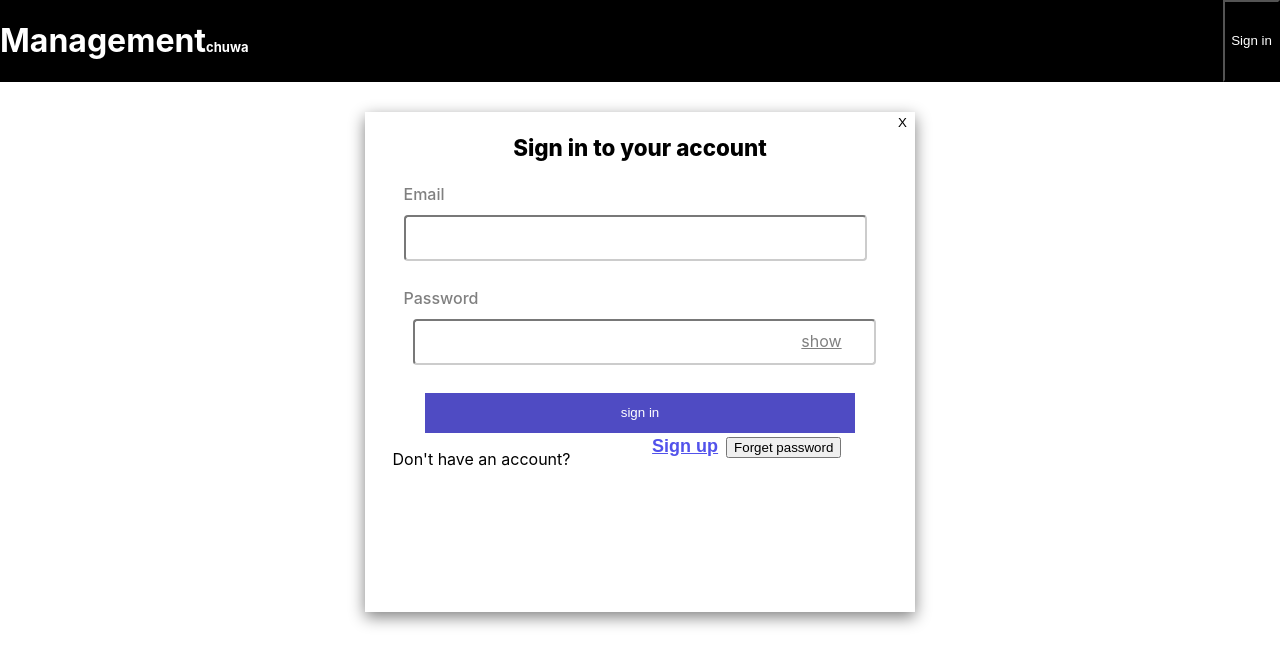
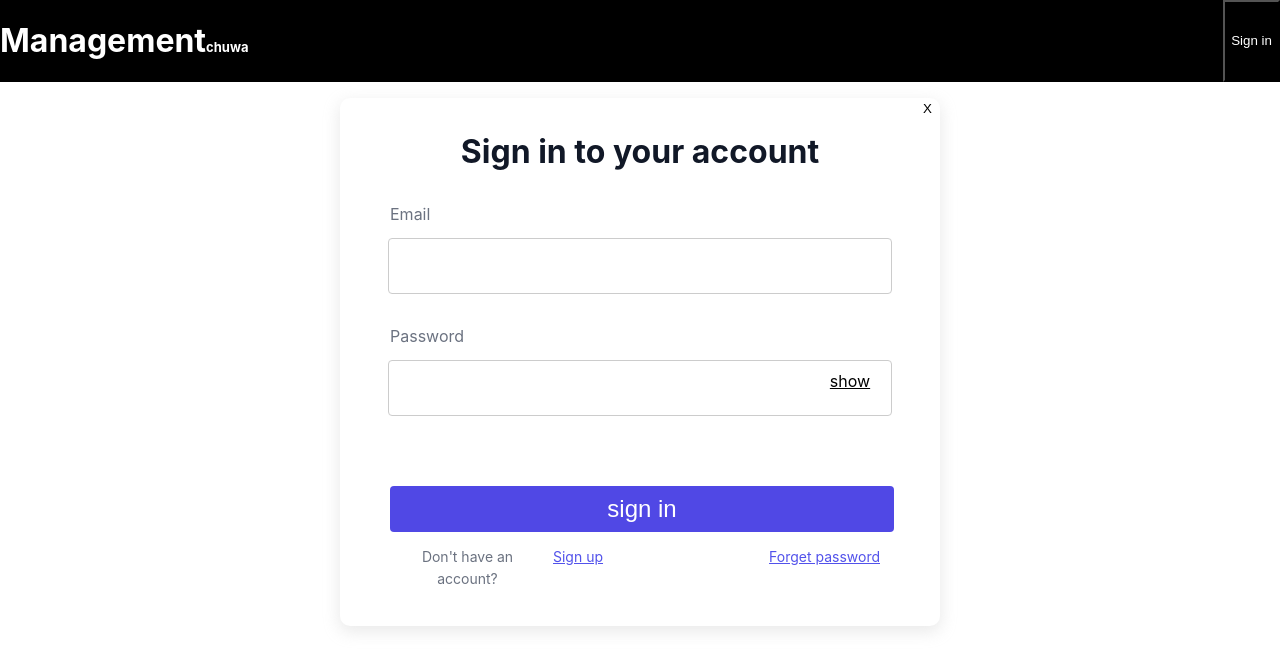
Before and after one commit to xu830/JSproject-nanny1, a React (Create React App) app in the folder nanny1/: page / in a window 1280 px wide. Both pictures are taken after a click on the button "Sign in". Shown: the top 668 px of the page. Built offline with nearby package versions, Linux system fonts and the light colour scheme.

Commit message:
css update input form formatted

```diff
--- a/nanny1/src/App.js
+++ b/nanny1/src/App.js
@@ -23,6 +23,7 @@ function App() {
           openModal={setModalState}
           closeSignUp={setShowSignUp}
           closeUpdate={setShowUpdatePwd}
+          closeSendUpdate={SetShowSendUpdatePwd}
         />
       </NannyHeader>
       {ModalState && (
@@ -30,21 +31,28 @@ function App() {
           titleText={
             (ShowSignUp && SIGN_UP_FORM.TITLE) ||
             (ShowUpdatePwd && UPDATE_PWD_FORM.TITLE) ||
-            (!ShowSignUp && !ShowUpdatePwd && LOGIN_FORM.TITLE)
+            (ShowSendUpdatePwd && "") ||
+            (!ShowSignUp &&
+              !ShowUpdatePwd &&
+              !ShowSendUpdatePwd &&
+              LOGIN_FORM.TITLE)
           }
           closeModal={setModalState}
         >
           {ShowSignUp && (
             <SignUpModalContent handleSignUp={() => setShowSignUp(false)} />
           )}
-          {!ShowSignUp && !ShowUpdatePwd && (
+          {!ShowSignUp && !ShowUpdatePwd && !ShowSendUpdatePwd && (
             <SignInModalContent
               handleSignUp={() => setShowSignUp(true)}
               handleUpdatePwd={() => setShowUpdatePwd(true)}
             />
           )}
           {ShowUpdatePwd && (
-            <Updatepwd handleSendUpdatePwd={() => SetShowSendUpdatePwd(true)} />
+            <Updatepwd
+              handleSendUpdatePwd={SetShowSendUpdatePwd}
+              handleUpdatePwd={setShowUpdatePwd}
+            />
           )}
           {ShowSendUpdatePwd && <SendUpdatePwd />}
         </MyModal>
--- a/nanny1/src/common/modal/index.css
+++ b/nanny1/src/common/modal/index.css
@@ -10,17 +10,43 @@
 
 .ModalContainer {
   display: flex;
-  box-shadow: gray 0px 5px 15px;
+  box-shadow: 0px 5px 16px 1px rgba(229, 229, 229, 0.8);
   flex-direction: column;
-  width: 550px;
-  height: 500px;
+  width: 600px;
+  height: 528px;
   justify-content: flex-start;
   align-items: flex-start;
+  background: #ffffff;
+  border-radius: 10px;
 }
 
 .title {
-  color: black;
-  font-weight: 800;
-  font-size: 140%;
   width: 100%;
+  height: 44px;
+
+  font-family: "Inter";
+  font-style: normal;
+  font-weight: 700;
+  font-size: 32px;
+  line-height: 137.5%;
+  /* identical to box height, or 44px */
+
+  text-align: center;
+
+  /* Text/Primary */
+
+  color: #111827;
+
+  /* Inside auto layout */
+
+  flex: none;
+  order: 0;
+  flex-grow: 0;
 }
+#closeBtn {
+  position: relative;
+  background-color: transparent;
+  border-color: transparent;
+  cursor: pointer;
+  float: right;
+}
--- a/nanny1/src/components/HeaderSignin.js
+++ b/nanny1/src/components/HeaderSignin.js
@@ -1,10 +1,16 @@
-const HeaderSignIn = ({ openModal, closeSignUp, closeUpdate }) => {
+const HeaderSignIn = ({
+  openModal,
+  closeSignUp,
+  closeUpdate,
+  closeSendUpdate,
+}) => {
   return (
     <button
       onClick={() => {
         openModal(true);
         closeSignUp(false);
         closeUpdate(false);
+        closeSendUpdate(false);
       }}
       id="signin-btn"
     >
--- a/nanny1/src/components/SendUpdatePwd.js
+++ b/nanny1/src/components/SendUpdatePwd.js
@@ -1,5 +1,13 @@
 import React from "react";
-const SendUpdatePwd = (handleSendUpdatePwd) => {
-  return <div></div>;
+import "./style/SendUpdate.css";
+const SendUpdatePwd = () => {
+  return (
+    <div>
+      <img src="sendUpdate.png" id="sendUpdateIcon" alt=""></img>
+      <p id="UpdateNote">
+        we have sent the update password link to your email, please check that!
+      </p>
+    </div>
+  );
 };
 export default SendUpdatePwd;
--- a/nanny1/src/components/SignInModalContent.js
+++ b/nanny1/src/components/SignInModalContent.js
@@ -32,12 +32,13 @@ const SignInModalContent = ({ handleSignUp, handleUpdatePwd }) => {
 
   return (
     <div>
-      <div className="body">
+      <div className="signInBody">
         <form>
           <label htmlFor="email" className="labels">
             Email
           </label>
           <input
+            className="doubleInput"
             type="text"
             id="email"
             name="email"
@@ -48,16 +49,18 @@ const SignInModalContent = ({ handleSignUp, handleUpdatePwd }) => {
             Password
           </label>
           <input
+            className="doubleInput"
             type={pwdVisible === "text" ? "text" : "password"}
             id="pwd"
             name="pwd"
             value={passwordInput}
             onChange={(event) => setPassword(event.target.value)}
           ></input>
-          <label onClick={changeVisibility} id="showBtn">
+          <p onClick={changeVisibility} id="showBtn">
             show
-          </label>
+          </p>
         </form>
+
         <button onClick={addCredential} id="signinBtn">
           sign in
         </button>
--- a/nanny1/src/components/SignUpModalContent.js
+++ b/nanny1/src/components/SignUpModalContent.js
@@ -1,5 +1,5 @@
 import React, { useState } from "react";
-import "./style/SignInModalContent.css";
+import "./style/SignUpModalContent.css";
 
 const SignUpModalContent = ({ handleSignUp }) => {
   const [emailInput, setEmail] = useState("");
@@ -32,12 +32,13 @@ const SignUpModalContent = ({ handleSignUp }) => {
 
   return (
     <div>
-      <div className="body">
+      <div className="signUpbody">
         <form>
           <label htmlFor="email" className="labels">
             Email
           </label>
           <input
+            className="doubleInput"
             type="text"
             id="email"
             name="email"
@@ -48,15 +49,16 @@ const SignUpModalContent = ({ handleSignUp }) => {
             Password
           </label>
           <input
+            className="doubleInput"
             type={pwdVisible === "text" ? "text" : "password"}
             id="pwd"
             name="pwd"
             value={passwordInput}
             onChange={(event) => setPassword(event.target.value)}
           ></input>
-          <label onClick={changeVisibility} id="showBtn">
+          <p onClick={changeVisibility} id="showBtn">
             show
-          </label>
+          </p>
         </form>
         <button onClick={addCredential} id="createAccountBtn">
           Create account
--- a/nanny1/src/components/UpdatePwdModalContent.js
+++ b/nanny1/src/components/UpdatePwdModalContent.js
@@ -1,21 +1,33 @@
 import React from "react";
-const Updatepwd = () => {
+import "./style/UpdatePwdModalContent.css";
+const Updatepwd = ({ handleSendUpdatePwd, handleUpdatePwd }) => {
   return (
     <div>
-      <div className="body">
+      <div className="updatebody">
+        <p id="instruction">
+          Enter your email link, we will send you the recovery link.
+        </p>
         <form>
-          <label htmlFor="email" className="labels">
+          <label htmlFor="email" className="labels" id="updateEmailLabel">
             Email
           </label>
           <input
             type="text"
-            id="email"
+            id="updateEmailInput"
             name="email"
             // value={emailInput}
             // onChange={(event) => setEmail(event.target.value)}
           />
         </form>
-        <button id="updateBtn">Update Password</button>
+        <button
+          id="updateBtn"
+          onClick={() => {
+            handleSendUpdatePwd(true);
+            handleUpdatePwd(false);
+          }}
+        >
+          Update Password
+        </button>
       </div>
     </div>
   );
--- /dev/null
+++ b/nanny1/src/components/style/SendUpdate.css
@@ -0,0 +1,13 @@
+#sendUpdateIcon {
+  height: 100px;
+  width: 100px;
+}
+#UpdateNote {
+  font-family: "Inter";
+  font-style: normal;
+  font-weight: 600;
+  font-size: 16px;
+  line-height: 21px;
+  position: relative;
+  left: 20px;
+}
--- a/nanny1/src/components/style/SignInModalContent.css
+++ b/nanny1/src/components/style/SignInModalContent.css
@@ -1,62 +1,43 @@
-input {
+.doubleInput {
   border-radius: 4px;
-  border-color: rgb(204, 204, 204);
-  height: 40px;
+  width: 504px;
+  height: 56px;
   margin-bottom: 5%;
   margin-top: 2%;
+  top: 30px;
+  position: relative;
+  box-sizing: border-box;
+  background: #ffffff;
+  border: 1px solid #cccccc;
 }
 
-.body {
-  color: gray;
-  justify-content: flex-start;
+.signInBody {
+  display: flex;
+  flex-direction: column;
+  height: 360px;
+  width: 600px;
+  margin-top: 30px;
+  gap: 50px;
 }
 .footer {
-  width: 100%;
-  height: 70%;
+  display: flex;
+  width: 600px;
 }
 .labels {
-  padding-right: 90%;
-  padding-left: 7%;
-  font-weight: 500;
+  top: 30px;
+  position: relative;
+  left: 50px;
+  font-family: "Inter";
+  font-style: normal;
+  font-weight: 400;
+  font-size: 16px;
+  line-height: 24px;
+  display: flex;
+  align-items: flex-end;
+  color: #6b7280;
 }
 
-#closeBtn {
-  position: relative;
-  background-color: transparent;
-  border-color: transparent;
-  cursor: pointer;
-  float: right;
-}
-
-#signinBtn {
-  background-color: rgb(79, 75, 195);
-  color: white;
-  width: 430px;
-  height: 40px;
-  border-color: transparent;
-  cursor: pointer;
-}
-#showBtn {
-  cursor: pointer;
-  text-decoration: underline;
-  position: relative;
-  right: 50px;
-}
-#pwd {
-  width: 455px;
-  position: relative;
-  left: 25px;
-}
-#email {
-  width: 455px;
-  position: relative;
-  right: 5px;
-}
-#signUpText {
-  float: left;
-  margin-left: 5%;
-}
-#signup {
+.blueBtn {
   text-decoration: underline;
   font-weight: bold;
   font-size: large;
@@ -64,3 +45,62 @@ input {
   background-color: transparent;
   border-color: transparent;
 }
+
+#signinBtn {
+  color: white;
+  font-size: x-large;
+  width: 504px;
+  height: 56px;
+  border-color: transparent;
+  border-radius: 4px;
+  cursor: pointer;
+  background: #5048e5;
+  position: relative;
+  left: 50px;
+}
+
+#showBtn {
+  cursor: pointer;
+  text-decoration: underline;
+  width: 60px;
+  margin: 0%;
+  position: relative;
+  bottom: 45px;
+  left: 480px;
+}
+#pwd {
+  position: relative;
+  left: 0px;
+}
+
+#signUpText {
+  width: 155px;
+  height: 22px;
+
+  font-family: "Inter";
+  font-style: normal;
+  font-weight: 400;
+  font-size: 14px;
+  line-height: 157%;
+  /* identical to box height, or 22px */
+  color: #6b7280;
+  position: relative;
+  left: 50px;
+}
+#signup {
+  position: relative;
+  left: 50px;
+  font-family: "Inter";
+  font-style: normal;
+  font-weight: 400;
+  font-size: 14px;
+}
+
+#forget {
+  position: relative;
+  left: 200px;
+  font-family: "Inter";
+  font-style: normal;
+  font-weight: 400;
+  font-size: 14px;
+}
--- /dev/null
+++ b/nanny1/src/components/style/SignUpModalContent.css
@@ -0,0 +1,35 @@
+.signUpbody {
+  display: flex;
+  flex-direction: column;
+  height: 400px;
+  width: 600px;
+  margin-top: 30px;
+  gap: 50px;
+}
+
+#createAccountBtn {
+  color: white;
+  font-size: x-large;
+  width: 504px;
+  height: 56px;
+  border-color: transparent;
+  border-radius: 4px;
+  cursor: pointer;
+  background: #5048e5;
+  position: relative;
+  left: 50px;
+}
+
+#pwd {
+  position: relative;
+  right: 20px;
+}
+
+#signInText {
+  position: relative;
+  left: 50px;
+}
+#signin {
+  position: relative;
+  left: 50px;
+}
--- /dev/null
+++ b/nanny1/src/components/style/UpdatePwdModalContent.css
@@ -0,0 +1,54 @@
+.updatebody {
+  display: flex;
+  flex-direction: column;
+  height: 400px;
+  width: 600px;
+  margin-top: 30px;
+}
+.footer {
+  display: flex;
+}
+
+#updateBtn {
+  color: white;
+  font-size: x-large;
+  width: 504px;
+  height: 56px;
+  border-color: transparent;
+  border-radius: 4px;
+  cursor: pointer;
+  background: #5048e5;
+  position: relative;
+  left: 50px;
+}
+
+#instruction {
+  width: 504px;
+  position: relative;
+  left: 50px;
+  font-family: "Inter";
+  font-style: normal;
+  font-weight: 400;
+  font-size: 16px;
+  line-height: 24px;
+
+  color: #6b7280;
+}
+
+#updateEmailLabel {
+  position: relative;
+  top: 10px;
+}
+#updateEmailInput {
+  position: relative;
+  width: 504px;
+  height: 56px;
+  box-sizing: border-box;
+  background: #ffffff;
+  border: 1px solid #cccccc;
+  border-radius: 4px;
+  width: 504px;
+  height: 56px;
+  margin-bottom: 5%;
+  margin-top: 2%;
+}
```
Also changed, not shown: nanny1/src/components/sendUpdate.png (added), nanny1/src/vector/sendUpdate.png (added).
